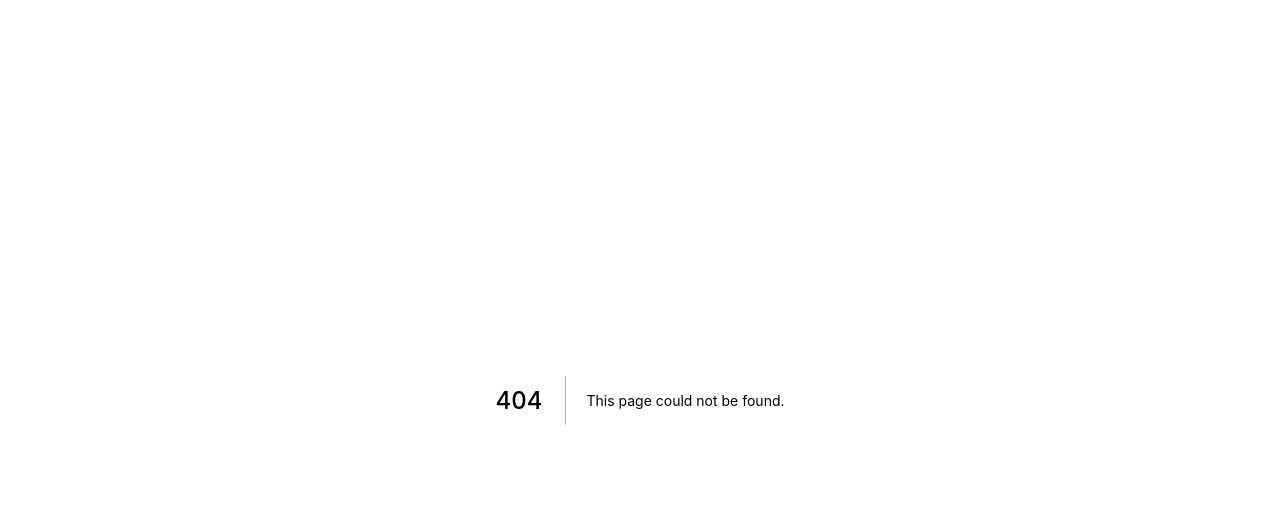
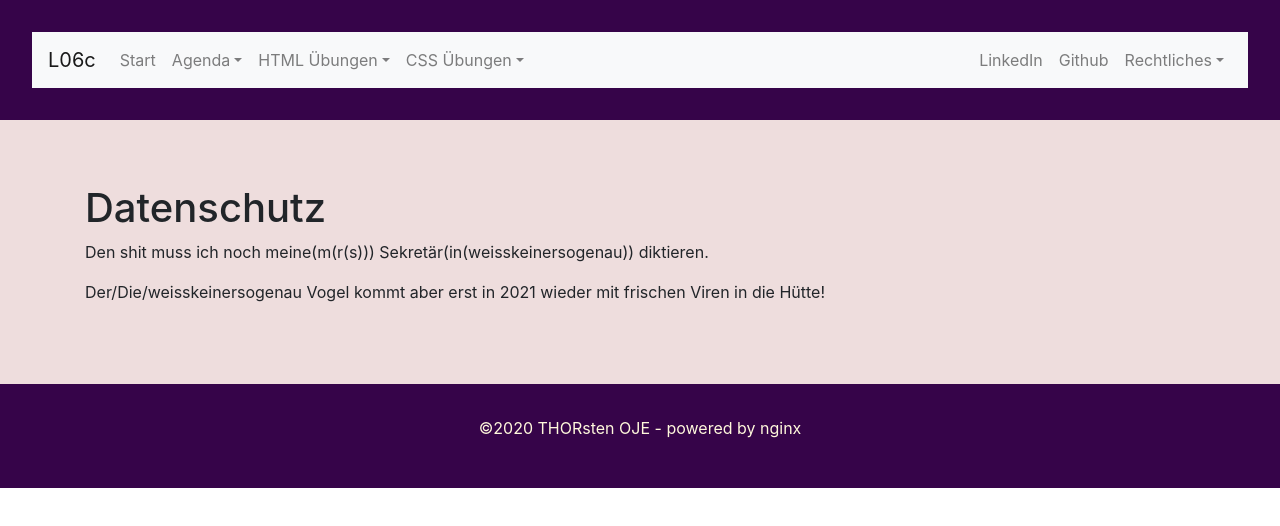
Before and after one commit to oje-edu/next-l06c-blog, a Next.js app: page /datenschutz in a window 1280 px wide. Before the commit this address had no page. Shown: the top 526 px of the page. Built offline with nearby package versions, Linux system fonts and the light colour scheme.

Commit message:
added placeholder impressum and datenschutz

```diff
--- a/components/layout.js
+++ b/components/layout.js
@@ -77,8 +77,8 @@ export default function Layout({ children }) {
               </NavDropdown>
             </Nav>
             <Nav className="ml-auto">
-              <Nav.Link href="#link">LinkedIn</Nav.Link>
-              <Nav.Link href="#link">Github</Nav.Link>
+              <Nav.Link href="https://linkedin.com/in/thorsten-oje" target="_blank" rel="noreferrer">LinkedIn</Nav.Link>
+              <Nav.Link href="https://github.com/oje-edu" target="_blank" rel="noreferrer">Github</Nav.Link>
               <NavDropdown title="Rechtliches" id="basic-nav-dropdown">
                 <NavDropdown.Item href="/impressum">Impressum</NavDropdown.Item>
                 <NavDropdown.Item href="/datenschutz">
--- /dev/null
+++ b/pages/datenschutz.js
@@ -0,0 +1,12 @@
+import Layout from '../components/layout';
+export default function Datenschutz() {
+  return(
+    <Layout>
+    <div className="container">
+      <h1>Datenschutz</h1>
+      <p>Den shit muss ich noch meine(m(r(s))) Sekretär(in(weisskeinersogenau)) diktieren.</p>
+      <p>Der/Die/weisskeinersogenau Vogel kommt aber erst in 2021 wieder mit frischen Viren in die Hütte!</p>
+    </div>
+    </Layout>
+  )
+}
```
Also changed, not shown: pages/impressum.js (added, +11 -0 lines), pages/kontakt.js (added, +10 -0 lines).
